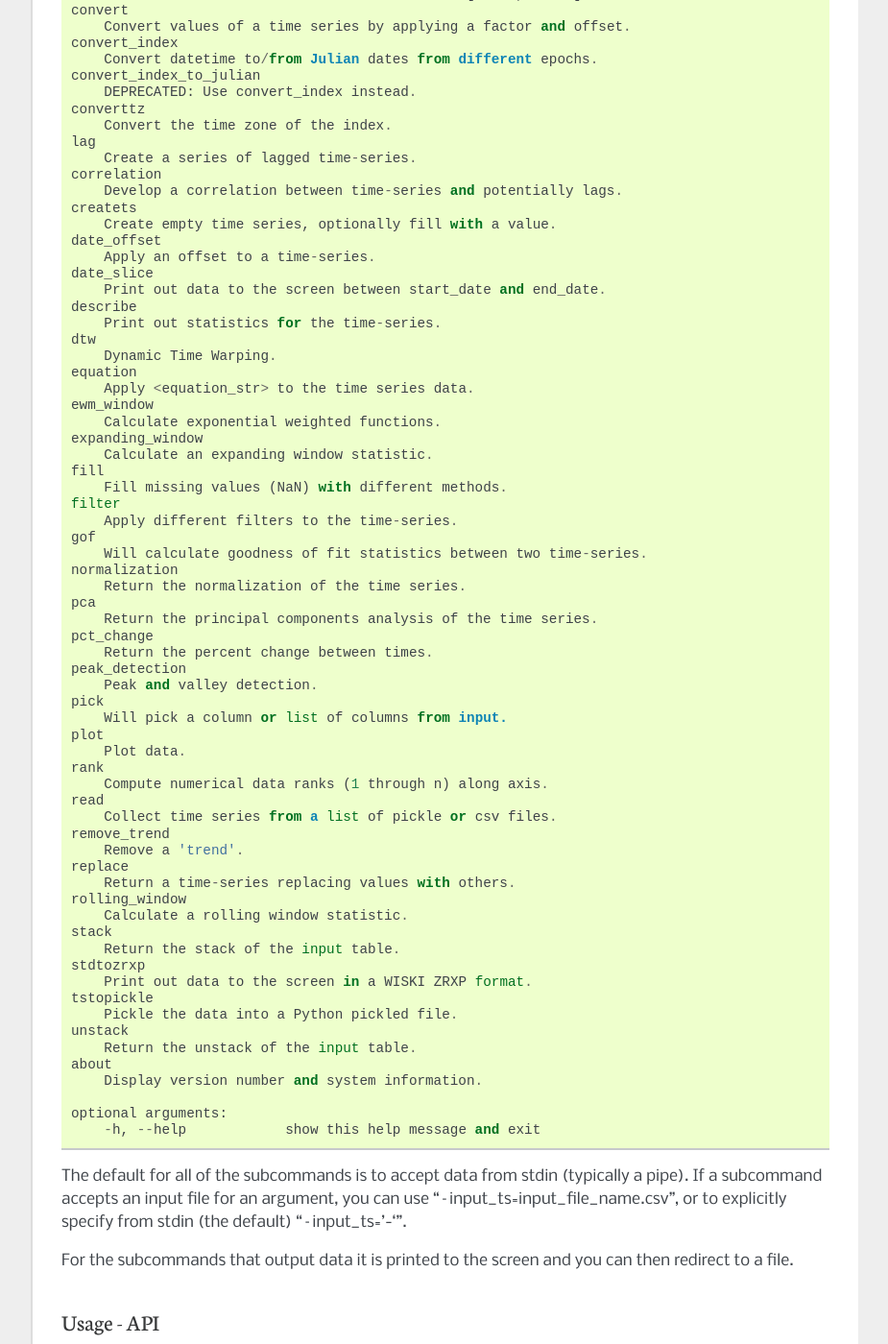
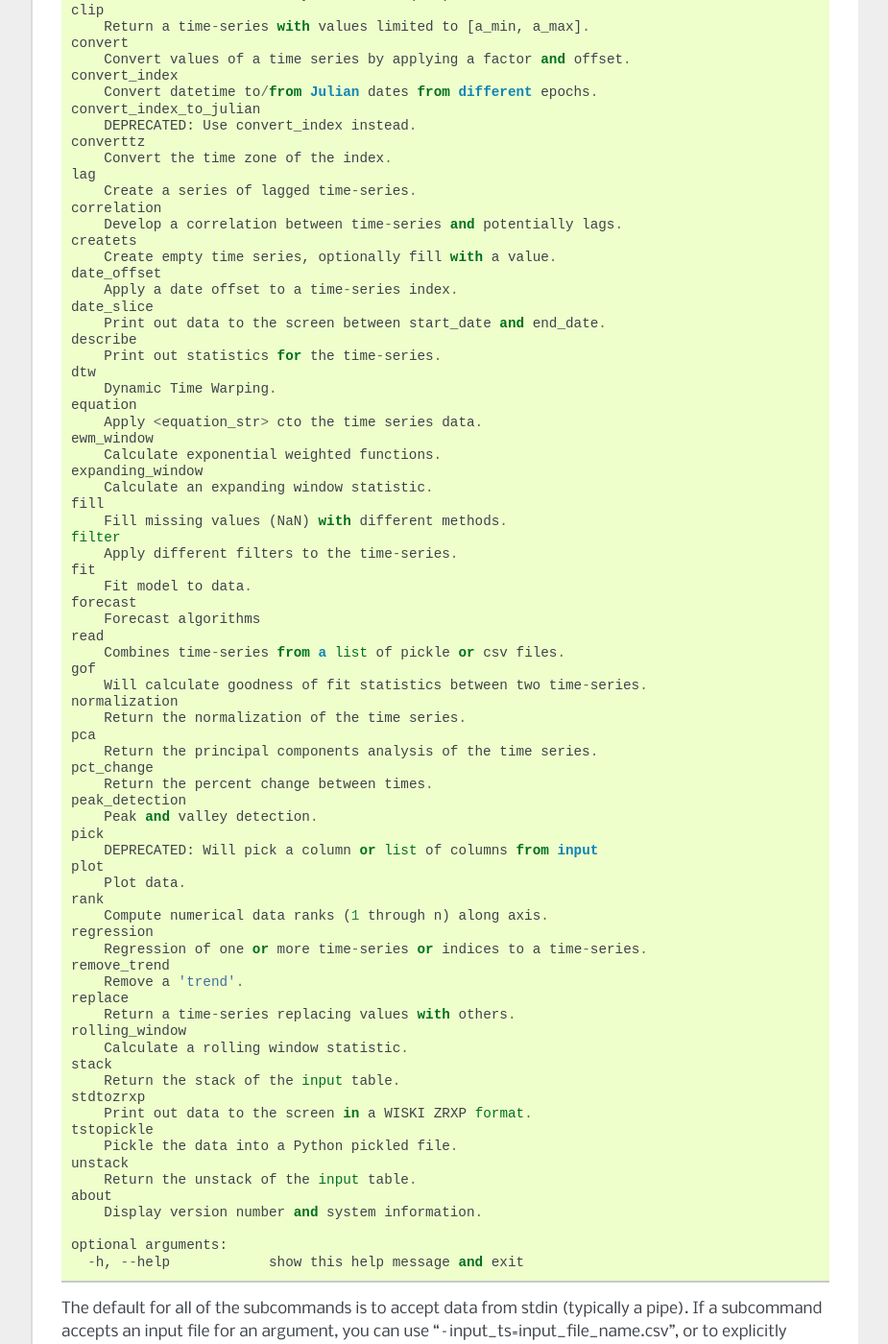
Before and after one commit to timcera/tstoolbox, a Sphinx documentation site: the page built from docs/readme.rst, in a window 1280 px wide and 1400 px high, scrolled down 1026 px. Shown: the whole window at 96% size, without its empty margins (198-1123 px from the left). Built offline with Sphinx 7.4.7, drawn with Linux system fonts in a browser that asks for light colours; pages that are not in the unit, such as notebooks, are missing from menus; some of the changed text lies outside the part shown.

Commit message:
docs: fixed docstrings and comments

```diff
--- a/BADGES.rst
+++ b/BADGES.rst
@@ -1,5 +1,5 @@
-.. image:: https://travis-ci.org/timcera/tstoolbox.svg?branch=master
-    :target: https://travis-ci.org/timcera/tstoolbox
+.. image:: https://github.com/timcera/tstoolbox/actions/workflows/python-package.yml/badge.svg
+    :target: https://github.com/timcera/tstoolbox/actions/workflows/python-package.yml
     :height: 20
 
 .. image:: https://coveralls.io/repos/timcera/tstoolbox/badge.png?branch=master
--- a/README.rst
+++ b/README.rst
@@ -1,5 +1,5 @@
-.. image:: https://travis-ci.org/timcera/tstoolbox.svg?branch=master
-    :target: https://travis-ci.org/timcera/tstoolbox
+.. image:: https://github.com/timcera/tstoolbox/actions/workflows/python-package.yml/badge.svg
+    :target: https://github.com/timcera/tstoolbox/actions/workflows/python-package.yml
     :height: 20
 
 .. image:: https://coveralls.io/repos/timcera/tstoolbox/badge.png?branch=master
@@ -41,18 +41,20 @@ Just run 'tstoolbox --help' to get a list of subcommands::
                      calculate_kde, clip, convert, convert_index,
                      convert_index_to_julian, converttz, lag, correlation,
                      createts, date_offset, date_slice, describe, dtw,
-                     equation, ewm_window, expanding_window, fill, filter, gof,
-                     normalization, pca, pct_change, peak_detection, pick,
-                     plot, rank, read, remove_trend, replace, rolling_window,
-                     stack, stdtozrxp, tstopickle, unstack, about} ...
+                     equation, ewm_window, expanding_window, fill, filter, fit,
+                     forecast, read, gof, normalization, pca, pct_change,
+                     peak_detection, pick, plot, rank, regression,
+                     remove_trend, replace, rolling_window, stack, stdtozrxp,
+                     tstopickle, unstack, about} ...
 
     positional arguments:
       {accumulate, add_trend, aggregate, calculate_fdc, calculate_kde, clip,
       convert, convert_index, convert_index_to_julian, converttz, lag,
       correlation, createts, date_offset, date_slice, describe, dtw, equation,
-      ewm_window, expanding_window, fill, filter, gof, normalization, pca,
-      pct_change, peak_detection, pick, plot, rank, read, remove_trend,
-      replace, rolling_window, stack, stdtozrxp, tstopickle, unstack, about}
+      ewm_window, expanding_window, fill, filter, fit, forecast, read, gof,
+      normalization, pca, pct_change, peak_detection, pick, plot, rank,
+      regression, remove_trend, replace, rolling_window, stack, stdtozrxp,
+      tstopickle, unstack, about}
 
     accumulate
         Calculate accumulating statistics.
@@ -81,7 +83,7 @@ Just run 'tstoolbox --help' to get a list of subcommands::
     createts
         Create empty time series, optionally fill with a value.
     date_offset
-        Apply an offset to a time-series.
+        Apply a date offset to a time-series index.
     date_slice
         Print out data to the screen between start_date and end_date.
     describe
@@ -89,7 +91,7 @@ Just run 'tstoolbox --help' to get a list of subcommands::
     dtw
         Dynamic Time Warping.
     equation
-        Apply <equation_str> to the time series data.
+        Apply <equation_str> cto the time series data.
     ewm_window
         Calculate exponential weighted functions.
     expanding_window
@@ -98,6 +100,12 @@ Just run 'tstoolbox --help' to get a list of subcommands::
         Fill missing values (NaN) with different methods.
     filter
         Apply different filters to the time-series.
+    fit
+        Fit model to data.
+    forecast
+        Forecast algorithms
+    read
+        Combines time-series from a list of pickle or csv files.
     gof
         Will calculate goodness of fit statistics between two time-series.
     normalization
@@ -109,13 +117,13 @@ Just run 'tstoolbox --help' to get a list of subcommands::
     peak_detection
         Peak and valley detection.
     pick
-        Will pick a column or list of columns from input.
+        DEPRECATED: Will pick a column or list of columns from input
     plot
         Plot data.
     rank
         Compute numerical data ranks (1 through n) along axis.
-    read
-        Collect time series from a list of pickle or csv files.
+    regression
+        Regression of one or more time-series or indices to a time-series.
     remove_trend
         Remove a 'trend'.
     replace
@@ -134,7 +142,7 @@ Just run 'tstoolbox --help' to get a list of subcommands::
         Display version number and system information.
 
     optional arguments:
-        -h, --help            show this help message and exit
+      -h, --help            show this help message and exit
 
 The default for all of the subcommands is to accept data from stdin (typically
 a pipe).  If a subcommand accepts an input file for an argument, you can use
--- a/docs/conf.py
+++ b/docs/conf.py
@@ -27,6 +27,7 @@ import os
 # coming with Sphinx (named 'sphinx.ext.*') or your custom ones.
 extensions = [
     "sphinx.ext.autodoc",
+    "sphinx.ext.autosummary",
     "sphinx.ext.doctest",
     "sphinx.ext.intersphinx",
     "sphinx.ext.todo",
@@ -35,6 +36,8 @@ extensions = [
     "sphinx.ext.ifconfig",
     "sphinx.ext.viewcode",
     "sphinxcontrib.programoutput",
+    "nbsphinx",
+    "sphinx.ext.napoleon",
 ]
 
 # Add any paths that contain templates here, relative to this directory.
@@ -50,8 +53,8 @@ source_suffix = ".rst"
 master_doc = "index"
 
 # General information about the project.
-project = u"tstoolbox"
-copyright = u"2013, Tim Cera, P.E."
+project = "tstoolbox"
+copyright = "2013, Tim Cera, P.E."
 
 # The version info for the project you're documenting, acts as replacement for
 # |version| and |release|, also used in various other places throughout the
@@ -191,7 +194,7 @@ latex_elements = {
 # Grouping the document tree into LaTeX files. List of tuples
 # (source start file, target name, title, author, documentclass [howto/manual]).
 latex_documents = [
-    ("index", "tstoolbox.tex", u"tstoolbox Documentation", u"Tim Cera, P.E.", "manual")
+    ("index", "tstoolbox.tex", "tstoolbox Documentation", "Tim Cera, P.E.", "manual")
 ]
 
 # The name of an image file (relative to this directory) to place at the top of
@@ -219,7 +222,7 @@ latex_documents = [
 
 # One entry per manual page. List of tuples
 # (source start file, name, description, authors, manual section).
-man_pages = [("index", "tstoolbox", u"tstoolbox Documentation", [u"Tim Cera, P.E."], 1)]
+man_pages = [("index", "tstoolbox", "tstoolbox Documentation", ["Tim Cera, P.E."], 1)]
 
 # If true, show URL addresses after external links.
 # man_show_urls = False
@@ -234,8 +237,8 @@ texinfo_documents = [
     (
         "index",
         "tstoolbox",
-        u"tstoolbox Documentation",
-        u"Tim Cera, P.E.",
+        "tstoolbox Documentation",
+        "Tim Cera, P.E.",
         "tstoolbox",
         "One line description of project.",
         "Miscellaneous",
@@ -255,10 +258,10 @@ texinfo_documents = [
 # -- Options for Epub output ---------------------------------------------------
 
 # Bibliographic Dublin Core info.
-epub_title = u"tstoolbox"
-epub_author = u"Tim Cera, P.E."
-epub_publisher = u"Tim Cera, P.E."
-epub_copyright = u"2013, Tim Cera, P.E."
+epub_title = "tstoolbox"
+epub_author = "Tim Cera, P.E."
+epub_publisher = "Tim Cera, P.E."
+epub_copyright = "2013, Tim Cera, P.E."
 
 # The language of the text. It defaults to the language option
 # or en if the language is not set.
--- a/docs/function_summary.rst
+++ b/docs/function_summary.rst
@@ -28,6 +28,8 @@ Python API Function Summary
     tstoolbox.tstoolbox.expanding_window
     tstoolbox.tstoolbox.fill
     tstoolbox.tstoolbox.filter
+    tstoolbox.tstoolbox.fit
+    tstoolbox.tstoolbox.forecast
     tstoolbox.tstoolbox.gof
     tstoolbox.tstoolbox.lag
     tstoolbox.tstoolbox.normalization
@@ -38,6 +40,7 @@ Python API Function Summary
     tstoolbox.tstoolbox.plot
     tstoolbox.tstoolbox.rank
     tstoolbox.tstoolbox.read
+    tstoolbox.tstoolbox.regression
     tstoolbox.tstoolbox.remove_trend
     tstoolbox.tstoolbox.replace
     tstoolbox.tstoolbox.rolling_window
--- a/pyproject.toml
+++ b/pyproject.toml
@@ -1,7 +1,9 @@
 
 [tool.check-manifest]
-ignore = [".travis.yml",
-          "docs/_function_autosummary/*"]
+ignore = ["docs/_function_autosummary/*",
+          ".coverage",
+          ".deepsource.toml",
+          ".ipynb_checkpoints/*"]
 
 
 [tool.commitizen]
```
Also changed, not shown: other parts of README.rst (+3 -3 lines), docs/command_line.rst (+15 -0 lines), 5 other files.
